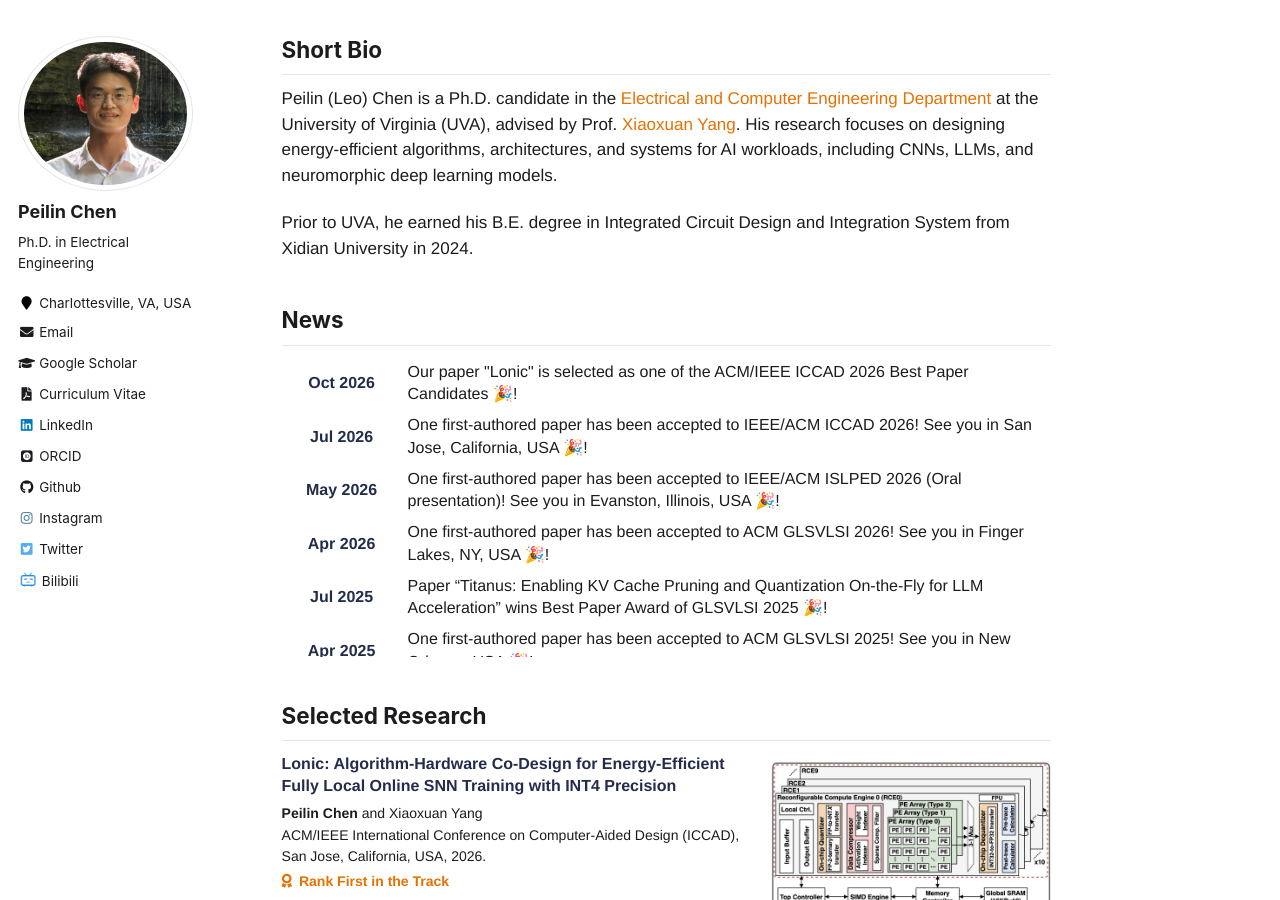
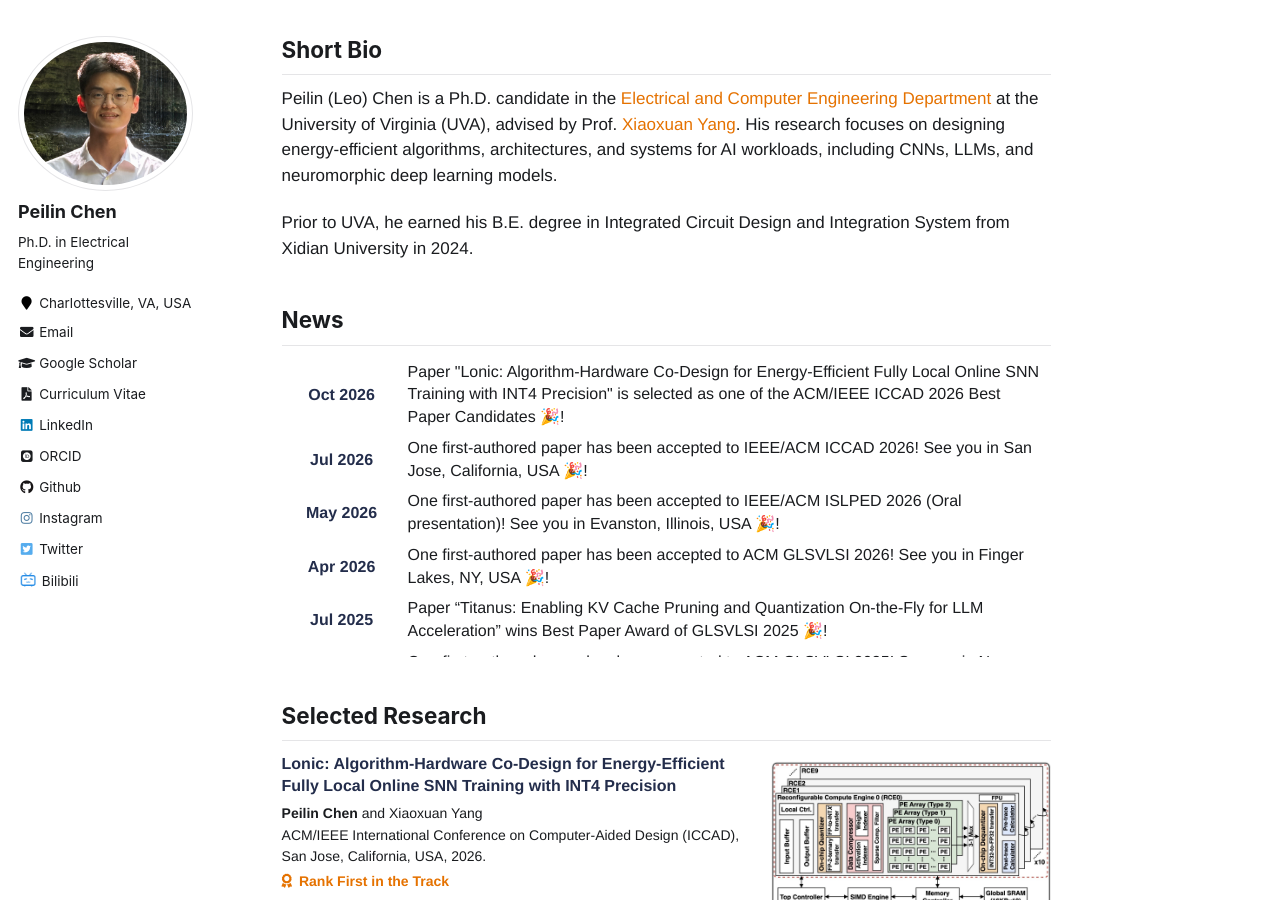
Before and after one commit to peilin-chen/peilin-chen.github.io, a Jekyll site: the page built from _pages/about.md, in a window 1280 px wide and 900 px high. Built offline with Jekyll 4.4.1, drawn with Linux system fonts in a browser that asks for light colours; some web fonts are replaced.

Commit message:
Update paper title in about page

```diff
--- a/_pages/about.md
+++ b/_pages/about.md
@@ -26,7 +26,8 @@ Prior to UVA, he earned his B.E. degree in Integrated Circuit Design and Integra
 <div class="news-row">
     <div class="news-date">Oct 2026</div>
     <div class="news-text">
-      Our paper "Lonic" is selected as one of the ACM/IEEE ICCAD 2026 Best Paper Candidates 🎉!
+      Paper "Lonic: Algorithm-Hardware Co-Design for Energy-Efficient Fully
+Local Online SNN Training with INT4 Precision" is selected as one of the ACM/IEEE ICCAD 2026 Best Paper Candidates 🎉!
     </div>
   </div>
 
```
